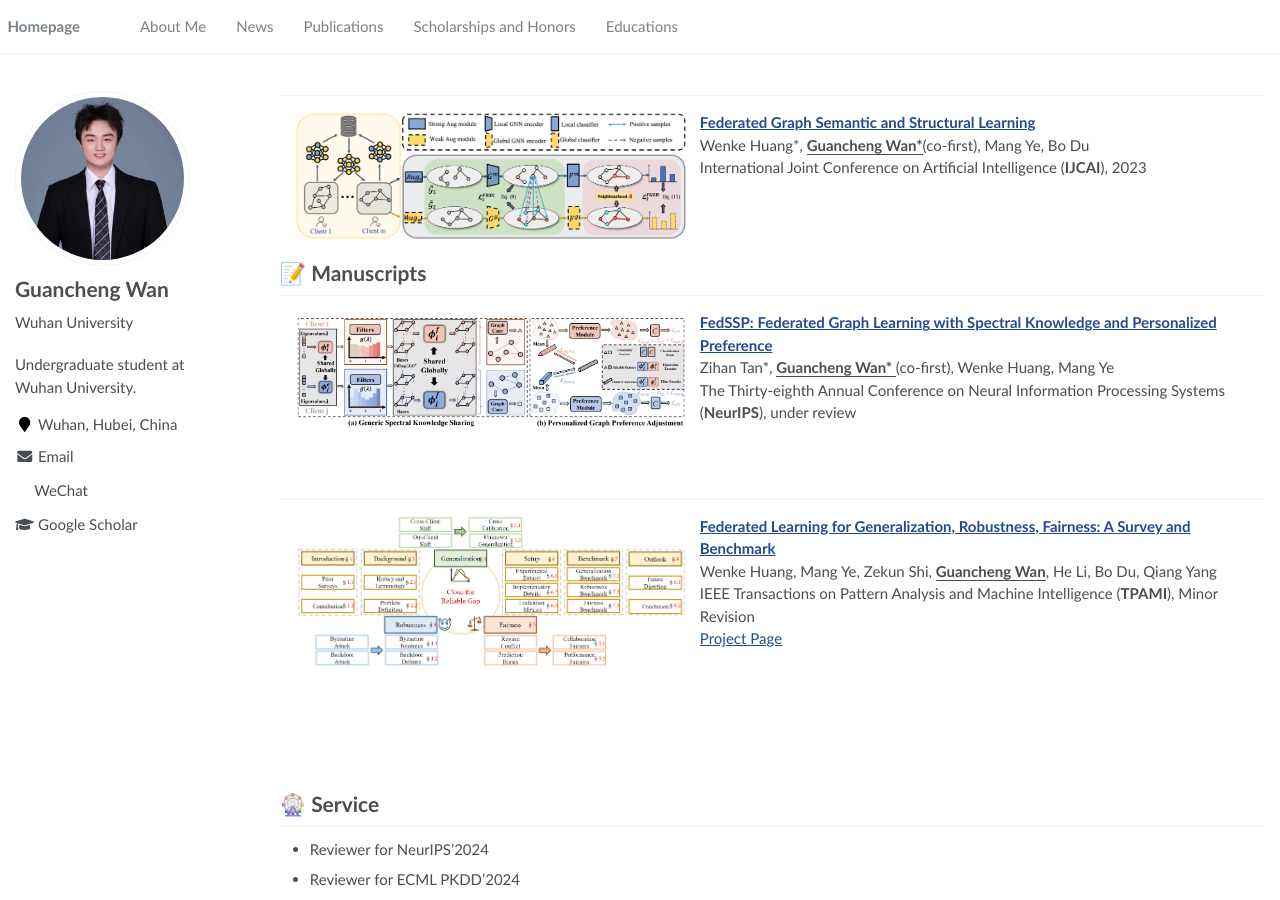
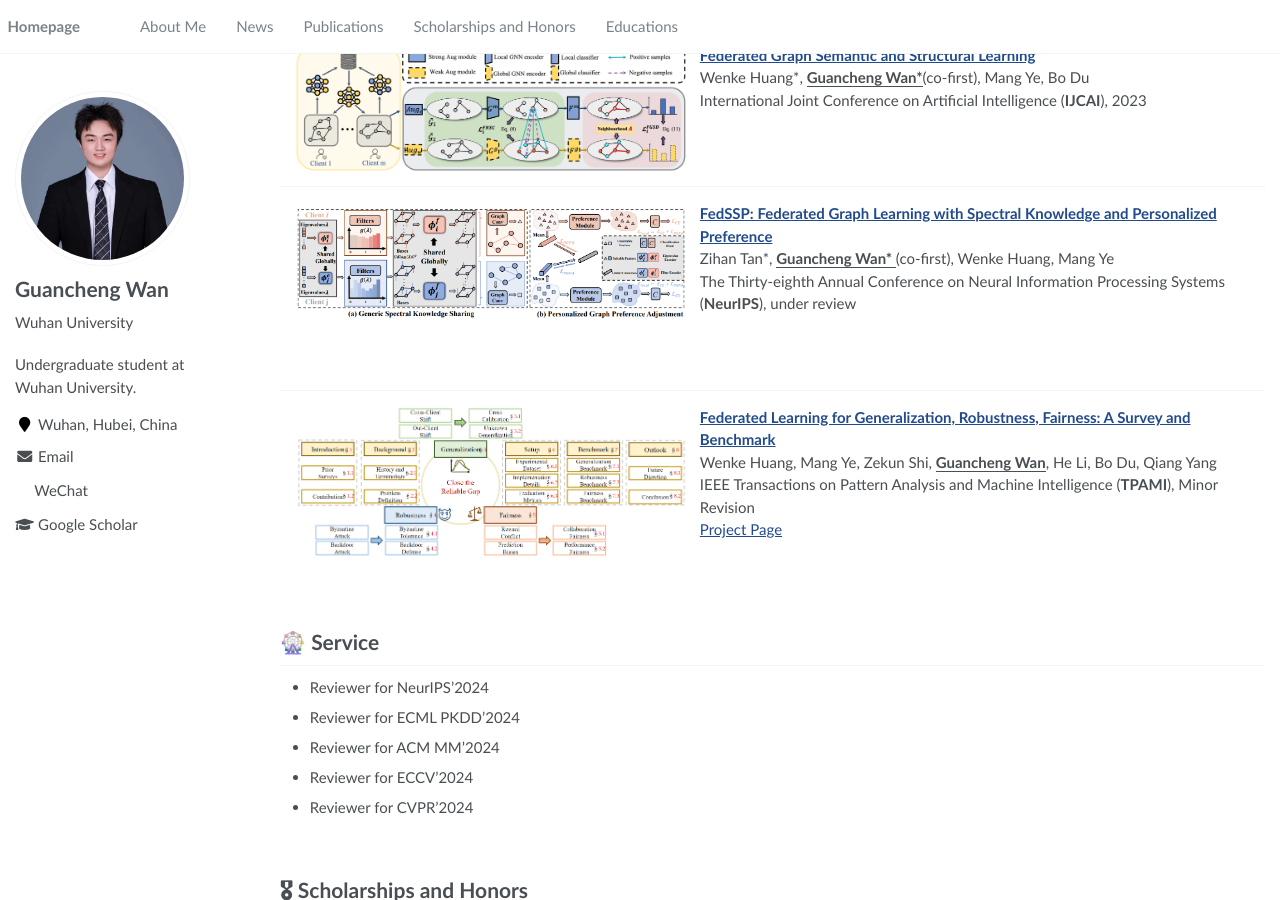
Before and after one commit to SuHui03/guanchengWan.github.io, a Jekyll site: the page built from _pages/about.md, in a window 1280 px wide and 900 px high, scrolled down 1370 px. Built offline with Jekyll 4.4.1, drawn with Linux system fonts in a browser that asks for light colours; formulas are drawn with MathJax 3.

Commit message:
Update about.md

```diff
--- a/_pages/about.md
+++ b/_pages/about.md
@@ -78,7 +78,7 @@ hspace="10" wspace="20" src="../images/S3GCL_ICML24.png">
 
 <br />
 <br />
-<br />
+<!-- <br /> -->
 
 ---
 
@@ -92,9 +92,7 @@ hspace="10" wspace="20" src="../images/S3GCL_ICML24.png">
 </dl>
 <br />
 <br />
-<br />
-
-
+<!-- <br /> -->
 
 ---
 
@@ -109,7 +107,7 @@ hspace="10" wspace="20" src="../images/episurvey.png">
 
 <br/>
 <br/>
-<br/>
+<!-- <br/> -->
 
 
 ---
@@ -123,14 +121,12 @@ hspace="10"   wspace="20" src="../images/fgssl.png"></dt>
 
 <br />
 <br />
+<!-- <br /> -->
+
+---
 
 
-
-
-
-
-
-# 📝 Manuscripts
+<!-- # 📝 Manuscripts -->
 
 <dl>
   <dt><img align="left" width="400"
@@ -159,11 +155,8 @@ hspace="10" wspace="20" src="../images/flsurvey.png">
 </dl>
 
 <br/>
-<br/>
-
-
-
-<br/>
+<!-- <br/> -->
+<!-- <br/> -->
 
 <br/>
 
```
